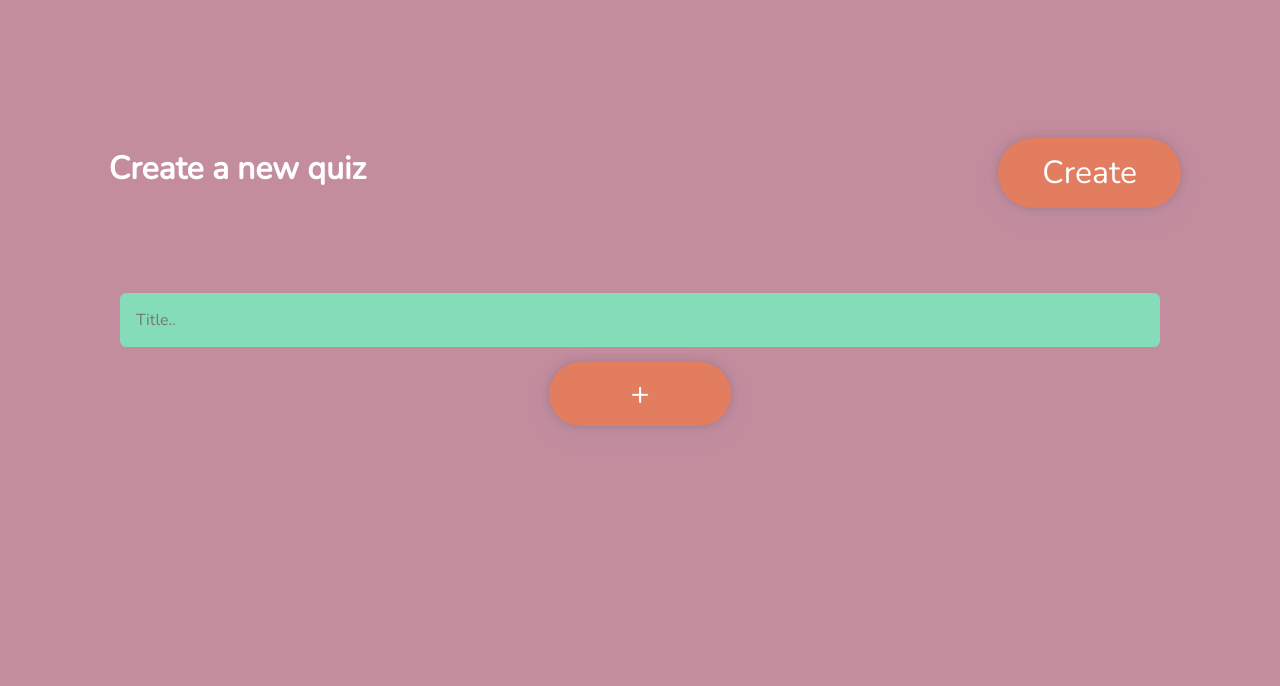
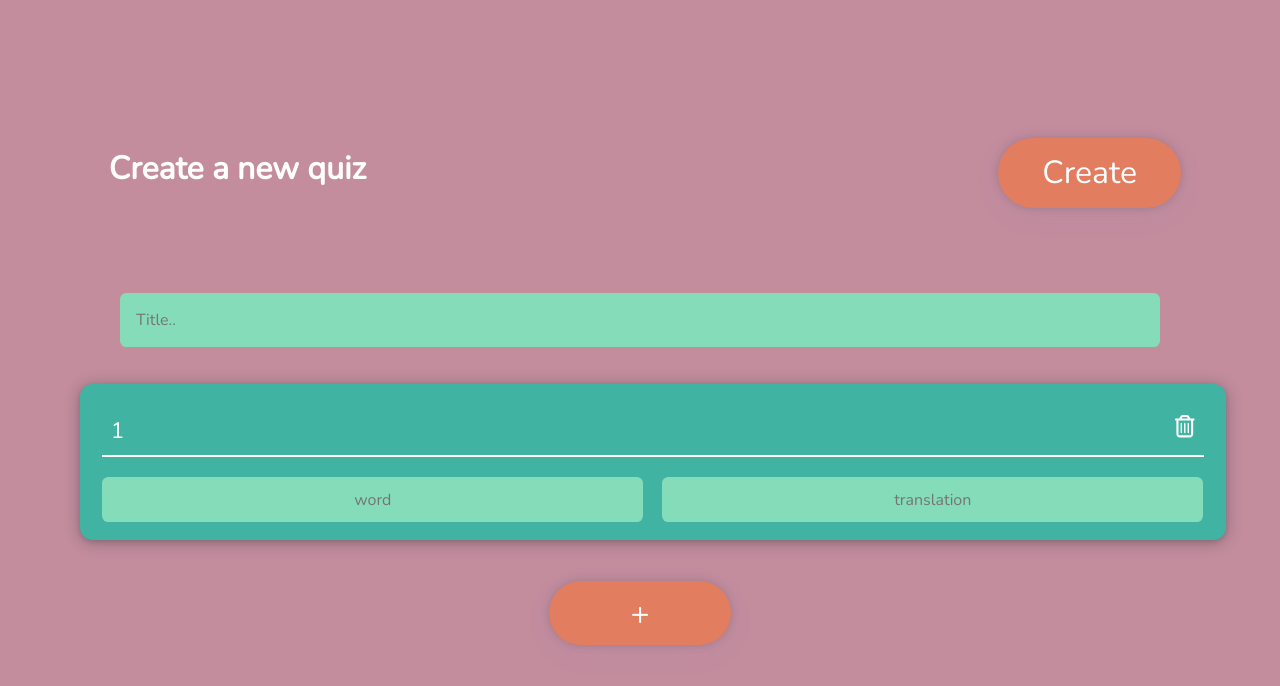
Before and after one commit to DavidIacovone/Flash, a React (Create React App) app: page /create in a window 1280 px wide. Shown: the top 686 px of the page. Built offline with nearby package versions, Linux system fonts and the light colour scheme.

Commit message:
quiz pair styling

```diff
--- a/src/QuizCreator/QuizCreator.js
+++ b/src/QuizCreator/QuizCreator.js
@@ -1,4 +1,5 @@
 import React from "react";
+import QuizPair from "../QuizPair/QuizPair";
 import quizCreator from "./quizCreator.css"
 
 const QuizCreator = () => {
@@ -10,7 +11,7 @@ const QuizCreator = () => {
             </div>
             <input className="quiz-creator-input" type="text" placeholder="Title.. " />
             <div className="quiz-creator-pairs">
-
+                <QuizPair />
             </div>
             <button>+</button>
         </div>
--- /dev/null
+++ b/src/QuizPair/QuizPair.js
@@ -0,0 +1,21 @@
+import React from "react";
+import quizPair from "./quizPair.css"
+import { FontAwesomeIcon } from "@fortawesome/react-fontawesome";
+import { faTrashAlt } from "@fortawesome/free-regular-svg-icons";
+
+const QuizPair = () => {
+    return (
+        <div className="quiz-pair">
+            <div className="quiz-pair-top">
+                <p className="quiz-pair-p">1</p>
+                <FontAwesomeIcon icon={faTrashAlt} />
+            </div>
+            <div className="quiz-pair-bottom">
+                <input type="text" placeholder="word" className="quiz-pair-input" />
+                <input type="text" placeholder="translation" className="quiz-pair-input" />
+            </div>
+        </div>
+    )
+}
+
+export default QuizPair;
--- /dev/null
+++ b/src/QuizPair/quizPair.css
@@ -0,0 +1,34 @@
+.quiz-pair {
+    background-color: #41b3a3;
+    width: 100%;
+    border-radius: 0.8em;
+    box-shadow: rgba(14, 30, 37, 0.12) 0px 2px 4px 0px, rgba(14, 30, 37, 0.32) 0px 2px 16px 0px;
+    padding: 0.8em;
+    margin: 2em 0;
+    position: relative;
+}
+
+.quiz-pair-top {
+    display: flex;
+    color: white;
+    justify-content: space-between;
+    border-bottom: 0.1em solid white;
+    padding: 0.4em;
+    margin: 0.4em;
+    font-size: 1.4em;
+}
+
+.quiz-pair-p {
+    margin: 0;
+    padding: 0;
+}
+
+.quiz-pair-bottom {
+    display: flex;
+    margin-top: 1em;
+}
+
+.quiz-pair-input {
+    width: 100%;
+    min-height: clamp(1.2em, 2.2em, 3.2em);
+}
```
